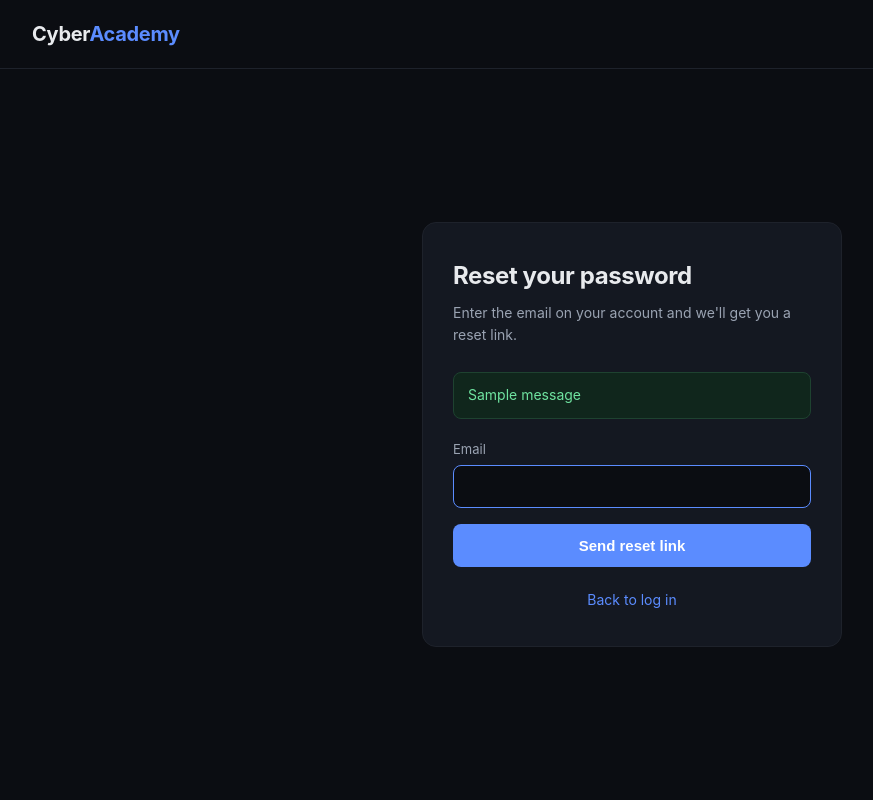
After one commit to chagantisreekanth1-star/cyber-academy, a Flask app: page /forgot-password in a window 1280 px wide. The commit adds this page. Shown: the whole page, without its empty margins (8-881 px from the left). Run offline with Flask 3, Linux system fonts and the light colour scheme; tables that the repository leaves empty hold one stand-in row (values such as "Sample post"); one stand-in notice (Sample message) is shown.

Commit message:
Add login, registration, and password reset
Gates course pages behind a SQLite-backed session login so the site
requires an account, with a forgot/reset-password flow using signed,
expiring tokens.

Co-Authored-By: Claude Sonnet 5 <noreply@anthropic.com>

```diff
--- a/app.py
+++ b/app.py
@@ -1,6 +1,17 @@
-from flask import Flask, render_template, abort
+import os
+import sqlite3
+from functools import wraps
+
+from flask import Flask, abort, flash, g, redirect, render_template, request, session, url_for
+from itsdangerous import BadSignature, SignatureExpired, URLSafeTimedSerializer
+from werkzeug.security import check_password_hash, generate_password_hash
 
 app = Flask(__name__)
+app.secret_key = os.environ.get("SECRET_KEY", "dev-secret-change-me")
+
+DB_PATH = os.path.join(os.path.dirname(__file__), "users.db")
+RESET_SALT = "password-reset"
+serializer = URLSafeTimedSerializer(app.secret_key)
 
 COURSES = [
     {
@@ -83,13 +94,170 @@ COURSES = [
 ]
 
 
+def get_db():
+    db = getattr(g, "_database", None)
+    if db is None:
+        db = g._database = sqlite3.connect(DB_PATH)
+        db.row_factory = sqlite3.Row
+    return db
+
+
+@app.teardown_appcontext
+def close_db(exception=None):
+    db = getattr(g, "_database", None)
+    if db is not None:
+        db.close()
+
+
+def init_db():
+    db = sqlite3.connect(DB_PATH)
+    db.execute(
+        """
+        CREATE TABLE IF NOT EXISTS users (
+            id INTEGER PRIMARY KEY AUTOINCREMENT,
+            name TEXT NOT NULL,
+            email TEXT UNIQUE NOT NULL,
+            password_hash TEXT NOT NULL
+        )
+        """
+    )
+    db.commit()
+    db.close()
+
+
+init_db()
+
+
+def login_required(view):
+    @wraps(view)
+    def wrapped(*args, **kwargs):
+        if "user_id" not in session:
+            return redirect(url_for("login", next=request.path))
+        return view(*args, **kwargs)
+
+    return wrapped
+
+
+@app.context_processor
+def inject_user():
+    return {"current_user_name": session.get("user_name")}
+
+
+@app.route("/register", methods=["GET", "POST"])
+def register():
+    if request.method == "POST":
+        name = request.form.get("name", "").strip()
+        email = request.form.get("email", "").strip().lower()
+        password = request.form.get("password", "")
+        confirm = request.form.get("confirm", "")
+
+        if not name or not email or not password:
+            flash("Please fill in all fields.", "error")
+        elif password != confirm:
+            flash("Passwords do not match.", "error")
+        elif len(password) < 8:
+            flash("Password must be at least 8 characters.", "error")
+        else:
+            db = get_db()
+            existing = db.execute("SELECT id FROM users WHERE email = ?", (email,)).fetchone()
+            if existing:
+                flash("An account with that email already exists.", "error")
+            else:
+                db.execute(
+                    "INSERT INTO users (name, email, password_hash) VALUES (?, ?, ?)",
+                    (name, email, generate_password_hash(password)),
+                )
+                db.commit()
+                flash("Account created. Please log in.", "success")
+                return redirect(url_for("login"))
+
+    return render_template("register.html")
+
+
+@app.route("/login", methods=["GET", "POST"])
+def login():
+    if request.method == "POST":
+        email = request.form.get("email", "").strip().lower()
+        password = request.form.get("password", "")
+        db = get_db()
+        user = db.execute("SELECT * FROM users WHERE email = ?", (email,)).fetchone()
+
+        if user and check_password_hash(user["password_hash"], password):
+            session["user_id"] = user["id"]
+            session["user_name"] = user["name"]
+            flash(f"Welcome back, {user['name']}!", "success")
+            return redirect(request.args.get("next") or url_for("home"))
+
+        flash("Invalid email or password.", "error")
+
+    return render_template("login.html")
+
+
+@app.route("/logout")
+def logout():
+    session.clear()
+    flash("You have been logged out.", "success")
+    return redirect(url_for("login"))
+
+
+@app.route("/forgot-password", methods=["GET", "POST"])
+def forgot_password():
+    reset_link = None
+    if request.method == "POST":
+        email = request.form.get("email", "").strip().lower()
+        db = get_db()
+        user = db.execute("SELECT * FROM users WHERE email = ?", (email,)).fetchone()
+
+        # Same message regardless of whether the account exists, so the
+        # form can't be used to enumerate registered emails.
+        flash("If an account exists for that email, a reset link is ready below.", "success")
+        if user:
+            token = serializer.dumps(email, salt=RESET_SALT)
+            reset_link = url_for("reset_password", token=token, _external=True)
+
+    return render_template("forgot_password.html", reset_link=reset_link)
+
+
+@app.route("/reset-password/<token>", methods=["GET", "POST"])
+def reset_password(token):
+    try:
+        email = serializer.loads(token, salt=RESET_SALT, max_age=3600)
+    except SignatureExpired:
+        flash("That reset link has expired. Please request a new one.", "error")
+        return redirect(url_for("forgot_password"))
+    except BadSignature:
+        flash("That reset link is invalid.", "error")
+        return redirect(url_for("forgot_password"))
+
+    if request.method == "POST":
+        password = request.form.get("password", "")
+        confirm = request.form.get("confirm", "")
+        if password != confirm:
+            flash("Passwords do not match.", "error")
+        elif len(password) < 8:
+            flash("Password must be at least 8 characters.", "error")
+        else:
+            db = get_db()
+            db.execute(
+                "UPDATE users SET password_hash = ? WHERE email = ?",
+                (generate_password_hash(password), email),
+            )
+            db.commit()
+            flash("Your password has been updated. Please log in.", "success")
+            return redirect(url_for("login"))
+
+    return render_template("reset_password.html", token=token)
+
+
 @app.route("/")
+@login_required
 def home():
     total = sum(len(c["lessons"]) for c in COURSES)
     return render_template("index.html", courses=COURSES, total_lessons=total)
 
 
 @app.route("/course/<course_id>")
+@login_required
 def course(course_id):
     match = next((c for c in COURSES if c["id"] == course_id), None)
     if match is None:
--- /dev/null
+++ b/templates/forgot_password.html
@@ -0,0 +1,78 @@
+<!DOCTYPE html>
+<html lang="en">
+<head>
+<meta charset="utf-8">
+<meta name="viewport" content="width=device-width, initial-scale=1">
+<title>Forgot password — Cyber Academy</title>
+<style>
+  * { box-sizing: border-box; margin: 0; padding: 0; }
+  body { font-family: -apple-system, BlinkMacSystemFont, "Segoe UI", sans-serif;
+         background: #0b0d12; color: #e8eaed; line-height: 1.6;
+         min-height: 100vh; display: flex; flex-direction: column; }
+  nav { padding: 18px 40px; border-bottom: 1px solid #1e222b; }
+  .logo { font-weight: 700; font-size: 20px; letter-spacing: -.3px; }
+  .logo span { color: #5b8cff; }
+  .wrap { flex: 1; display: flex; align-items: center; justify-content: center; padding: 40px 20px; }
+  .auth-card { width: 100%; max-width: 420px; background: #141821; border: 1px solid #1e222b;
+    border-radius: 14px; padding: 34px 30px; }
+  .auth-card h1 { font-size: 24px; letter-spacing: -.4px; margin-bottom: 6px; }
+  .auth-card .sub { color: #9aa3b2; font-size: 14px; margin-bottom: 26px; }
+  .field { margin-bottom: 16px; }
+  .field label { display: block; font-size: 13px; color: #9aa3b2; margin-bottom: 6px; }
+  .field input { width: 100%; padding: 11px 14px; background: #0b0d12; border: 1px solid #1e222b;
+    border-radius: 8px; color: #e8eaed; font-size: 15px; font-family: inherit; }
+  .field input:focus { outline: none; border-color: #5b8cff; }
+  .btn { width: 100%; background: #5b8cff; color: #fff; border: none; padding: 13px;
+    border-radius: 8px; font-weight: 600; font-size: 15px; cursor: pointer;
+    transition: background .15s, transform .15s; }
+  .btn:hover { background: #4574e8; transform: translateY(-1px); }
+  .foot { margin-top: 22px; text-align: center; font-size: 14px; color: #9aa3b2; }
+  .foot a { color: #5b8cff; text-decoration: none; }
+  .foot a:hover { text-decoration: underline; }
+  .flash { list-style: none; margin-bottom: 20px; }
+  .flash li { padding: 11px 14px; border-radius: 8px; font-size: 14px; margin-bottom: 8px; }
+  .flash li.error { background: #2a1418; color: #ff8f9c; border: 1px solid #4a1f27; }
+  .flash li.success { background: #10261c; color: #6fe3a0; border: 1px solid #1e4230; }
+  .reset-link { margin-top: 6px; padding: 14px; background: #0b0d12; border: 1px dashed #2a3550;
+    border-radius: 8px; font-size: 13px; word-break: break-all; }
+  .reset-link a { color: #5b8cff; }
+  .note { font-size: 12px; color: #6b7484; margin-top: 10px; }
+</style>
+</head>
+<body>
+<nav><div class="logo">Cyber<span>Academy</span></div></nav>
+<div class="wrap">
+  <div class="auth-card">
+    <h1>Reset your password</h1>
+    <p class="sub">Enter the email on your account and we'll get you a reset link.</p>
+
+    {% with messages = get_flashed_messages(with_categories=true) %}
+      {% if messages %}
+      <ul class="flash">
+        {% for category, message in messages %}
+        <li class="{{ category }}">{{ message }}</li>
+        {% endfor %}
+      </ul>
+      {% endif %}
+    {% endwith %}
+
+    <form method="post">
+      <div class="field">
+        <label for="email">Email</label>
+        <input type="email" id="email" name="email" required autofocus>
+      </div>
+      <button class="btn" type="submit">Send reset link</button>
+    </form>
+
+    {% if reset_link %}
+    <div class="reset-link">
+      <a href="{{ reset_link }}">{{ reset_link }}</a>
+      <p class="note">No email service is configured in this demo, so the link is shown directly here instead of being emailed. It expires in 1 hour.</p>
+    </div>
+    {% endif %}
+
+    <p class="foot"><a href="{{ url_for('login') }}">Back to log in</a></p>
+  </div>
+</div>
+</body>
+</html>
```
Also changed, not shown: templates/course.html (+6 -1 lines), templates/index.html (+19 -1 lines), templates/login.html (added, +77 -0 lines), templates/register.html (added, +79 -0 lines), templates/reset_password.html (added, +66 -0 lines), 1 other file.
